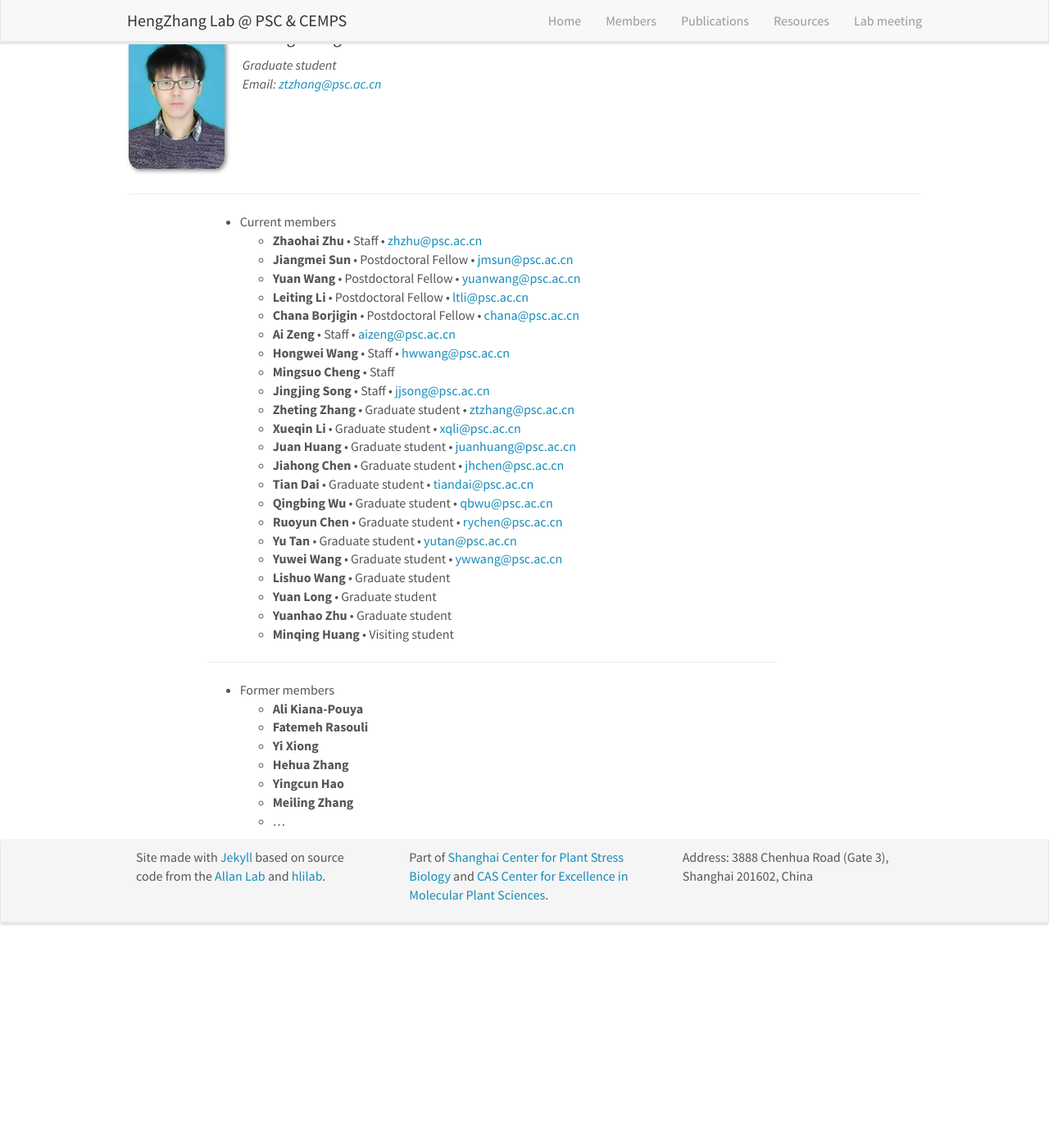
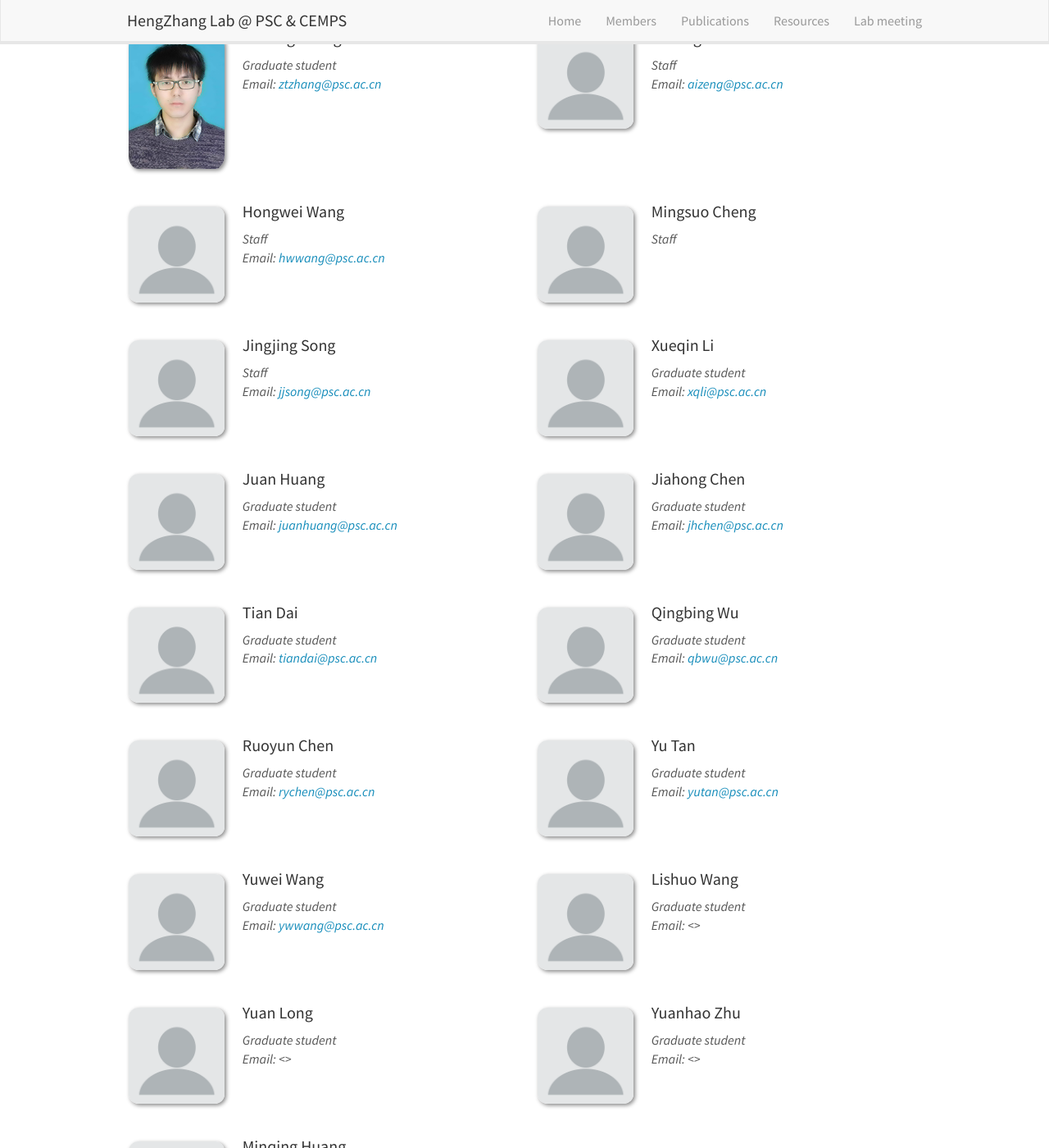
Before and after one commit to hengzhanglab/hengzhanglab.github.io, a Jekyll site: the page built from _pages/members.md, in a window 1280 px wide and 1400 px high, scrolled down 773 px. Shown: the whole window at 82% size. Built offline with Jekyll 4.4.1, drawn with Linux system fonts in a browser that asks for light colours; nearby versions of some CDN libraries; before the commit the page ends 1923 px from its top, so only the background shows below that; part of the change alters nothing that is shown; some of the changed text lies outside the part shown.

Commit message:
update team members

```diff
--- a/_data/team_members.yml
+++ b/_data/team_members.yml
@@ -40,9 +40,103 @@
     Postdoctoral Fellow<br>
     Email: <ltli@psc.ac.cn>
 
-
 - name: Zheting Zhang
   photo: ztzhang.jpg
   info: |
     Graduate student<br>
     Email: <ztzhang@psc.ac.cn>
+
+- name: Ai Zeng
+  photo: default.png
+  info: |
+    Staff<br>
+    Email: <aizeng@psc.ac.cn>
+
+- name: Hongwei Wang
+  photo: default.png
+  info: |
+    Staff<br>
+    Email: <hwwang@psc.ac.cn>
+
+- name: Mingsuo Cheng
+  photo: default.png
+  info: |
+    Staff<br>
+
+- name: Jingjing Song
+  photo: default.png
+  info: |
+    Staff<br>
+    Email: <jjsong@psc.ac.cn>
+
+- name: Xueqin Li
+  photo: default.png
+  info: |
+    Graduate student<br>
+    Email: <xqli@psc.ac.cn>
+
+- name: Juan Huang
+  photo: default.png
+  info: |
+    Graduate student<br>
+    Email: <juanhuang@psc.ac.cn>
+
+- name: Jiahong Chen
+  photo: default.png
+  info: |
+    Graduate student<br>
+    Email: <jhchen@psc.ac.cn>
+
+- name: Tian Dai
+  photo: default.png
+  info: |
+    Graduate student<br>
+    Email: <tiandai@psc.ac.cn>
+
+- name: Qingbing Wu
+  photo: default.png
+  info: |
+    Graduate student<br>
+    Email: <qbwu@psc.ac.cn>
+
+- name: Ruoyun Chen
+  photo: default.png
+  info: |
+    Graduate student<br>
+    Email: <rychen@psc.ac.cn>
+
+- name: Yu Tan
+  photo: default.png
+  info: |
+    Graduate student<br>
+    Email: <yutan@psc.ac.cn>
+
+- name: Yuwei Wang
+  photo: default.png
+  info: |
+    Graduate student<br>
+    Email: <ywwang@psc.ac.cn>
+
+- name: Lishuo Wang
+  photo: default.png
+  info: |
+    Graduate student<br>
+    Email: <>
+
+- name: Yuan Long
+  photo: default.png
+  info: |
+    Graduate student<br>
+    Email: <>
+
+- name: Yuanhao Zhu
+  photo: default.png
+  info: |
+    Graduate student<br>
+    Email: <>
+
+- name: Minqing Huang
+  photo: default.png
+  info: |
+    Visiting student<br>
+    Email: <>
--- a/_pages/members.md
+++ b/_pages/members.md
@@ -71,38 +71,6 @@ permalink: /members/
 
 ---
 
-<div class="col-sm-1"></div>
-
-<div class="col-sm-9 clearfix">
-
-
-
-- Current members
-  - **Zhaohai Zhu** • Staff • <zhzhu@psc.ac.cn>
-  - **Jiangmei Sun** • Postdoctoral Fellow • <jmsun@psc.ac.cn>
-  - **Yuan Wang** • Postdoctoral Fellow • <yuanwang@psc.ac.cn>
-  - **Leiting Li** • Postdoctoral Fellow • <ltli@psc.ac.cn>
-  - **Chana Borjigin** • Postdoctoral Fellow • <chana@psc.ac.cn>
-  - **Ai Zeng** • Staff • <aizeng@psc.ac.cn>
-  - **Hongwei Wang** • Staff • <hwwang@psc.ac.cn>
-  - **Mingsuo Cheng** • Staff
-  - **Jingjing Song** • Staff • <jjsong@psc.ac.cn>
-  - **Zheting Zhang** • Graduate student • <ztzhang@psc.ac.cn>
-  - **Xueqin Li** • Graduate student • <xqli@psc.ac.cn>
-  - **Juan Huang** • Graduate student • <juanhuang@psc.ac.cn>
-  - **Jiahong Chen** • Graduate student • <jhchen@psc.ac.cn>
-  - **Tian Dai** • Graduate student • <tiandai@psc.ac.cn>
-  - **Qingbing Wu** • Graduate student • <qbwu@psc.ac.cn>
-  - **Ruoyun Chen** • Graduate student • <rychen@psc.ac.cn>
-  - **Yu Tan** • Graduate student • <yutan@psc.ac.cn>
-  - **Yuwei Wang** • Graduate student • <ywwang@psc.ac.cn>
-  - **Lishuo Wang** • Graduate student
-  - **Yuan Long** • Graduate student
-  - **Yuanhao Zhu** • Graduate student
-  - **Minqing Huang** • Visiting student
-
----
-
 - Former members
   - **Ali Kiana-Pouya**
   - **Fatemeh Rasouli**
@@ -112,7 +80,4 @@ permalink: /members/
   - **Meiling Zhang**
   - ...
 
-</div>
-<div class="col-sm-2"></div>
-
 ---
```
